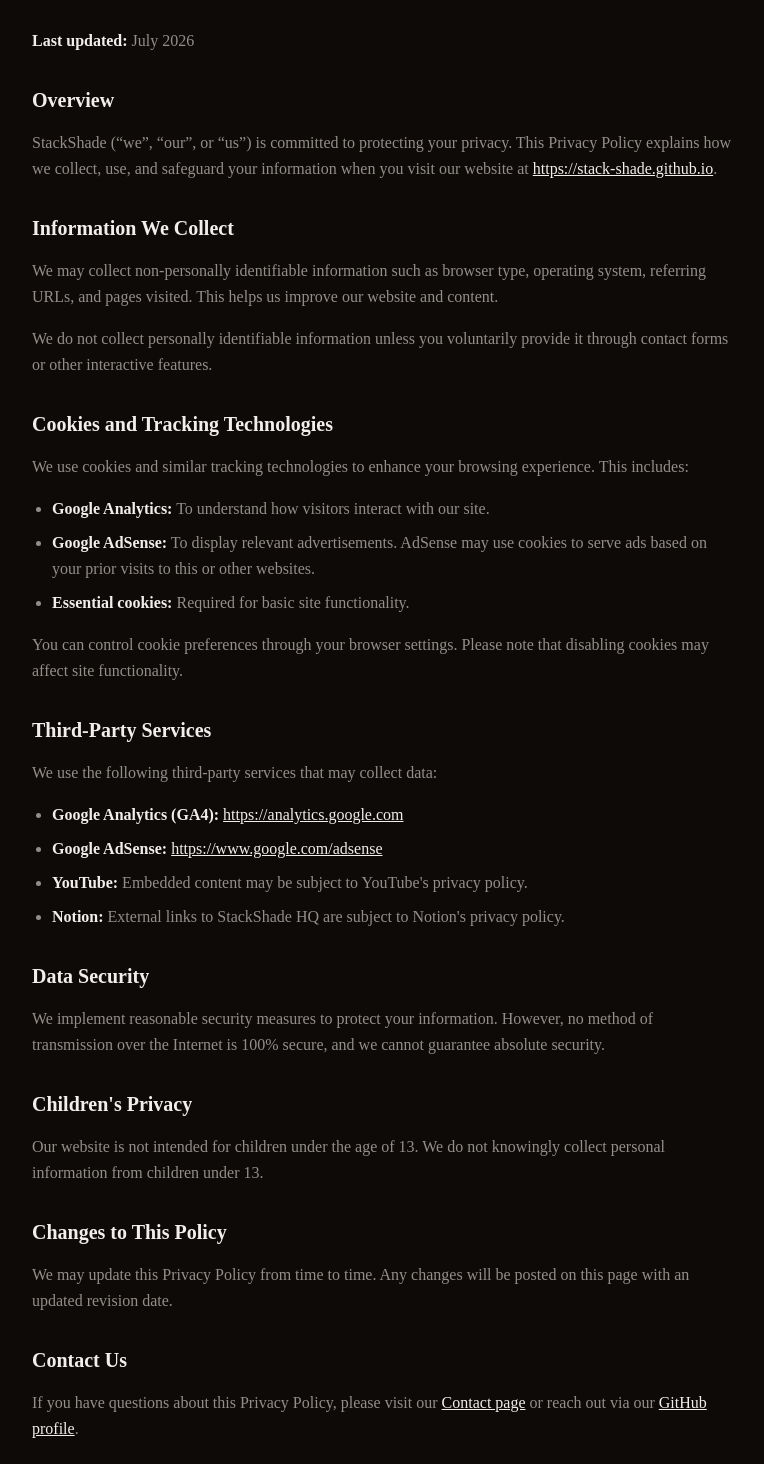
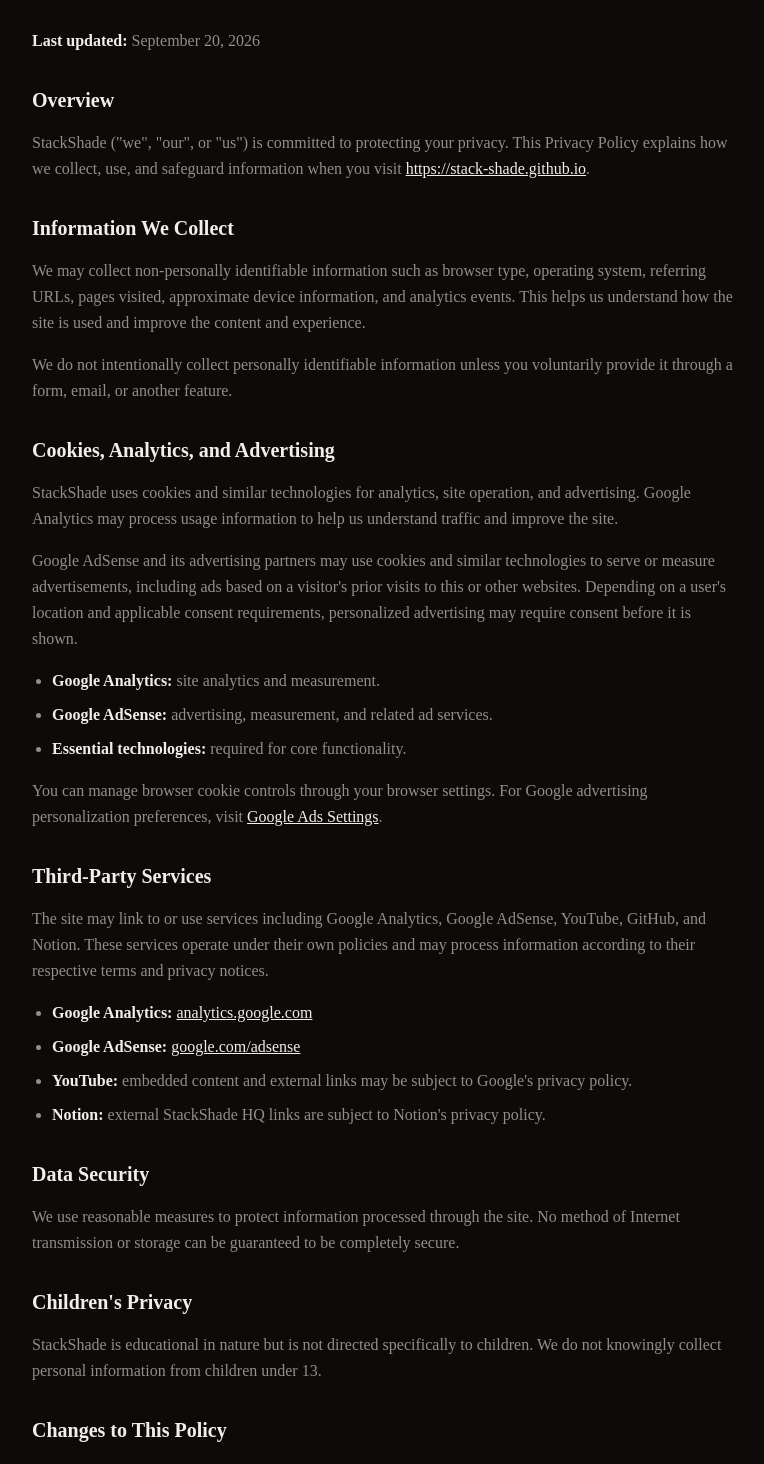
Before and after one commit to stack-shade/stack-shade.github.io, a Next.js app: page /privacy in a window 1280 px wide. Shown: the part 200-1664 px from the top of the page, without its empty margins (256-1020 px from the left). Built offline with nearby package versions, Linux system fonts and the light colour scheme.

Commit message:
Improve AdSense readiness, trust pages, navigation and sitemap

```diff
--- a/src/app/privacy/page.tsx
+++ b/src/app/privacy/page.tsx
@@ -31,80 +31,103 @@
         <h1 className="text-3xl sm:text-4xl font-extrabold tracking-tight mb-8">Privacy Policy</h1>
 
         <div className="space-y-8 text-muted-foreground text-sm sm:text-base leading-relaxed">
-          <p>
-            <strong className="text-foreground">Last updated:</strong> July 2026
-          </p>
+          <p><strong className="text-foreground">Last updated:</strong> September 20, 2026</p>
 
           <section className="space-y-4">
             <h2 className="text-xl font-bold text-foreground">Overview</h2>
-          <p>
-            StackShade (&ldquo;we&rdquo;, &ldquo;our&rdquo;, or &ldquo;us&rdquo;) is committed to protecting your privacy. This Privacy Policy explains how we collect, use, and safeguard your information when you visit our website at <a href="https://stack-shade.github.io" className="text-foreground underline">https://stack-shade.github.io</a>.
-          </p>
+            <p>
+              StackShade ("we", "our", or "us") is committed to protecting your privacy.
+              This Privacy Policy explains how we collect, use, and safeguard information
+              when you visit <a href="https://stack-shade.github.io" className="text-foreground underline">https://stack-shade.github.io</a>.
+            </p>
           </section>
 
           <section className="space-y-4">
             <h2 className="text-xl font-bold text-foreground">Information We Collect</h2>
             <p>
-              We may collect non-personally identifiable information such as browser type, operating system, referring URLs, and pages visited. This helps us improve our website and content.
+              We may collect non-personally identifiable information such as browser type,
+              operating system, referring URLs, pages visited, approximate device information,
+              and analytics events. This helps us understand how the site is used and improve
+              the content and experience.
             </p>
             <p>
-              We do not collect personally identifiable information unless you voluntarily provide it through contact forms or other interactive features.
+              We do not intentionally collect personally identifiable information unless you
+              voluntarily provide it through a form, email, or another feature.
             </p>
           </section>
 
           <section className="space-y-4">
-            <h2 className="text-xl font-bold text-foreground">Cookies and Tracking Technologies</h2>
+            <h2 className="text-xl font-bold text-foreground">Cookies, Analytics, and Advertising</h2>
             <p>
-              We use cookies and similar tracking technologies to enhance your browsing experience. This includes:
+              StackShade uses cookies and similar technologies for analytics, site operation,
+              and advertising. Google Analytics may process usage information to help us
+              understand traffic and improve the site.
+            </p>
+            <p>
+              Google AdSense and its advertising partners may use cookies and similar
+              technologies to serve or measure advertisements, including ads based on a
+              visitor's prior visits to this or other websites. Depending on a user's
+              location and applicable consent requirements, personalized advertising may
+              require consent before it is shown.
             </p>
             <ul className="list-disc pl-5 space-y-2">
-              <li><strong className="text-foreground">Google Analytics:</strong> To understand how visitors interact with our site.</li>
-              <li><strong className="text-foreground">Google AdSense:</strong> To display relevant advertisements. AdSense may use cookies to serve ads based on your prior visits to this or other websites.</li>
-              <li><strong className="text-foreground">Essential cookies:</strong> Required for basic site functionality.</li>
+              <li><strong className="text-foreground">Google Analytics:</strong> site analytics and measurement.</li>
+              <li><strong className="text-foreground">Google AdSense:</strong> advertising, measurement, and related ad services.</li>
+              <li><strong className="text-foreground">Essential technologies:</strong> required for core functionality.</li>
             </ul>
             <p>
-              You can control cookie preferences through your browser settings. Please note that disabling cookies may affect site functionality.
+              You can manage browser cookie controls through your browser settings. For
+              Google advertising personalization preferences, visit
+              <a href="https://adssettings.google.com/" target="_blank" rel="noopener noreferrer" className="text-foreground underline ml-1">
+                Google Ads Settings
+              </a>.
             </p>
           </section>
 
           <section className="space-y-4">
             <h2 className="text-xl font-bold text-foreground">Third-Party Services</h2>
             <p>
-              We use the following third-party services that may collect data:
+              The site may link to or use services including Google Analytics, Google AdSense,
+              YouTube, GitHub, and Notion. These services operate under their own policies and
+              may process information according to their respective terms and privacy notices.
             </p>
             <ul className="list-disc pl-5 space-y-2">
-              <li><strong className="text-foreground">Google Analytics (GA4):</strong> <a href="https://analytics.google.com" className="text-foreground underline">https://analytics.google.com</a></li>
-              <li><strong className="text-foreground">Google AdSense:</strong> <a href="https://www.google.com/adsense" className="text-foreground underline">https://www.google.com/adsense</a></li>
-              <li><strong className="text-foreground">YouTube:</strong> Embedded content may be subject to YouTube&apos;s privacy policy.</li>
-              <li><strong className="text-foreground">Notion:</strong> External links to StackShade HQ are subject to Notion&apos;s privacy policy.</li>
+              <li><strong className="text-foreground">Google Analytics:</strong> <a href="https://analytics.google.com" className="text-foreground underline">analytics.google.com</a></li>
+              <li><strong className="text-foreground">Google AdSense:</strong> <a href="https://www.google.com/adsense" className="text-foreground underline">google.com/adsense</a></li>
+              <li><strong className="text-foreground">YouTube:</strong> embedded content and external links may be subject to Google's privacy policy.</li>
+              <li><strong className="text-foreground">Notion:</strong> external StackShade HQ links are subject to Notion's privacy policy.</li>
             </ul>
           </section>
 
           <section className="space-y-4">
             <h2 className="text-xl font-bold text-foreground">Data Security</h2>
             <p>
-              We implement reasonable security measures to protect your information. However, no method of transmission over the Internet is 100% secure, and we cannot guarantee absolute security.
+              We use reasonable measures to protect information processed through the site.
+              No method of Internet transmission or storage can be guaranteed to be completely secure.
             </p>
           </section>
 
           <section className="space-y-4">
-            <h2 className="text-xl font-bold text-foreground">Children&apos;s Privacy</h2>
+            <h2 className="text-xl font-bold text-foreground">Children's Privacy</h2>
             <p>
-              Our website is not intended for children under the age of 13. We do not knowingly collect personal information from children under 13.
+              StackShade is educational in nature but is not directed specifically to children.
+              We do not knowingly collect personal information from children under 13.
             </p>
           </section>
 
           <section className="space-y-4">
             <h2 className="text-xl font-bold text-foreground">Changes to This Policy</h2>
             <p>
-              We may update this Privacy Policy from time to time. Any changes will be posted on this page with an updated revision date.
+              We may update this Privacy Policy as the website, services, or applicable
+              requirements change. The current version is always published on this page.
             </p>
           </section>
 
           <section className="space-y-4">
             <h2 className="text-xl font-bold text-foreground">Contact Us</h2>
             <p>
-              If you have questions about this Privacy Policy, please visit our <Link href="/contact" className="text-foreground underline">Contact page</Link> or reach out via our <Link href="https://github.com/sh20raj" className="text-foreground underline">GitHub profile</Link>.
+              For privacy questions, visit our <Link href="/contact" className="text-foreground underline">Contact page</Link>
+              or reach out through the <a href="https://github.com/sh20raj" target="_blank" rel="noopener noreferrer" className="text-foreground underline">GitHub profile</a>.
             </p>
           </section>
         </div>
--- a/src/components/blog-footer.tsx
+++ b/src/components/blog-footer.tsx
@@ -1,10 +1,12 @@
 import React from "react";
 import { Youtube, Github } from "lucide-react";
+import Link from "next/link";
 
 export function BlogFooter() {
   return (
     <footer className="py-12 border-t bg-background text-center">
-      <div className="max-w-6xl mx-auto px-4 sm:px-6 lg:px-8 flex flex-col sm:flex-row items-center justify-between gap-6">
+      <div className="max-w-6xl mx-auto px-4 sm:px-6 lg:px-8 flex flex-col gap-6">
+        <div className="flex flex-col sm:flex-row items-center justify-between gap-6">
           <div className="flex items-center gap-2">
             {/* eslint-disable-next-line @next/next/no-img-element */}
             <img src="/logo.png" alt="StackShade Logo" className="w-5 h-5 rounded-md object-cover" />
@@ -20,31 +22,28 @@
               rel="noopener noreferrer"
             >
               sh20raj
-          </a>
-          .
+            </a>.
           </p>
 
           <div className="flex gap-4">
-          <a
-            href="https://www.youtube.com/@StackShade"
-            target="_blank"
-            rel="noopener noreferrer"
-            aria-label="YouTube Channel"
-            className="text-muted-foreground hover:text-foreground transition-colors"
-          >
+            <a href="https://www.youtube.com/@StackShade" target="_blank" rel="noopener noreferrer" aria-label="YouTube Channel" className="text-muted-foreground hover:text-foreground transition-colors">
               <Youtube className="w-4 h-4 fill-current" />
             </a>
-          <a
-            href="https://github.com/sh20raj"
-            target="_blank"
-            rel="noopener noreferrer"
-            aria-label="GitHub Profile"
-            className="text-muted-foreground hover:text-foreground transition-colors"
-          >
+            <a href="https://github.com/sh20raj" target="_blank" rel="noopener noreferrer" aria-label="GitHub Profile" className="text-muted-foreground hover:text-foreground transition-colors">
               <Github className="w-4 h-4" />
             </a>
           </div>
         </div>
+
+        <nav aria-label="Footer" className="flex flex-wrap justify-center gap-x-5 gap-y-2 text-xs text-muted-foreground">
+          <Link href="/resources" className="hover:text-foreground hover:underline">Resources</Link>
+          <Link href="/about" className="hover:text-foreground hover:underline">About</Link>
+          <Link href="/contact" className="hover:text-foreground hover:underline">Contact</Link>
+          <Link href="/privacy" className="hover:text-foreground hover:underline">Privacy</Link>
+          <Link href="/editorial-policy" className="hover:text-foreground hover:underline">Editorial Policy</Link>
+          <Link href="/terms" className="hover:text-foreground hover:underline">Terms</Link>
+        </nav>
+      </div>
     </footer>
   );
 }
```
Also changed, not shown: src/app/(blog)/blog/page.tsx (+26 -69 lines), src/components/navbar.tsx (+10 -27 lines), 1 other file (tests, documents, lock files or other folders). Lines whose indentation alone changed are shown as unchanged.
